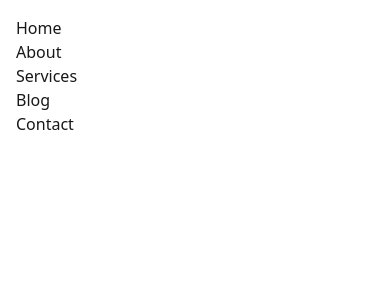
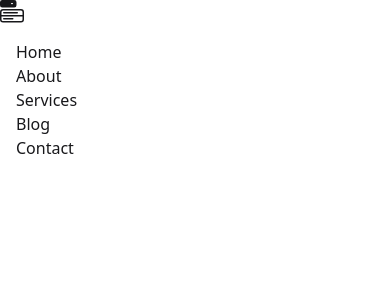
Before and after one commit to Amitkumersarkar/Fit-Zone, a React (Vite) app: page / in a window 390 px wide. Shown: the top 300 px of the page. Built offline with nearby package versions, Linux system fonts and the light colour scheme.

Commit message:
updated file

```diff
--- a/package.json
+++ b/package.json
@@ -14,6 +14,7 @@
     "prop-types": "^15.8.1",
     "react": "^19.0.0",
     "react-dom": "^19.0.0",
+    "react-icons": "^5.5.0",
     "tailwindcss": "^4.1.4"
   },
   "devDependencies": {
--- a/src/components/Header/Navbar.jsx
+++ b/src/components/Header/Navbar.jsx
@@ -1,6 +1,12 @@
+import { useState } from "react";
 import Link from "../Link/Link";
+import { BsFillMenuButtonFill } from "react-icons/bs";
+import { GiSkullCrossedBones } from "react-icons/gi";
+const Navbar = () => {
 
-const Navbar = () => {
+    // declared state for toggling menubar
+    const [open, setOpen] = useState(false);
+
     // navbar data
     const routes = [
         { id: 1, path: "/", name: "Home" },
@@ -12,6 +18,14 @@ const Navbar = () => {
 
     return (
         <nav>
+            <div className="md:hidden text-2xl" onClick={() => setOpen(!open)}>
+                {/* applying an conditions */}
+                {/* when open show cross icon and when closed show menu bar icon */}
+                {
+                    open === true ? <GiSkullCrossedBones /> : <BsFillMenuButtonFill />
+                }
+
+            </div>
             <ul className="md:flex p-4">
                 {/* mapping routes data */}
                 {
```
Also changed, not shown: 1 other file (tests, documents, lock files or other folders).
